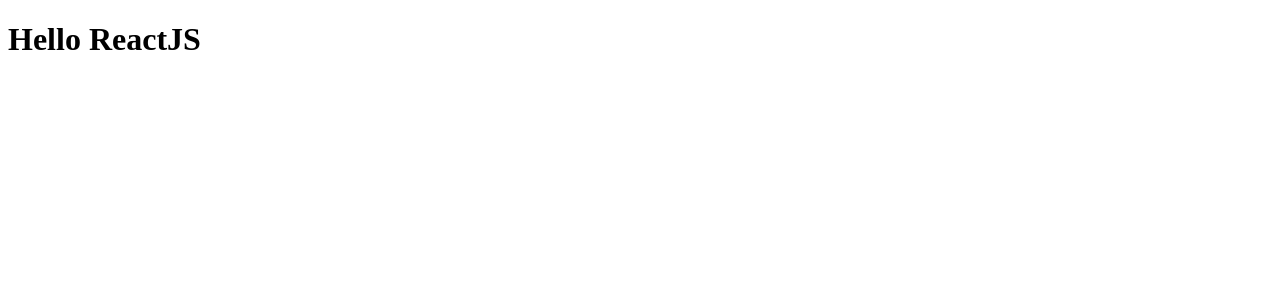
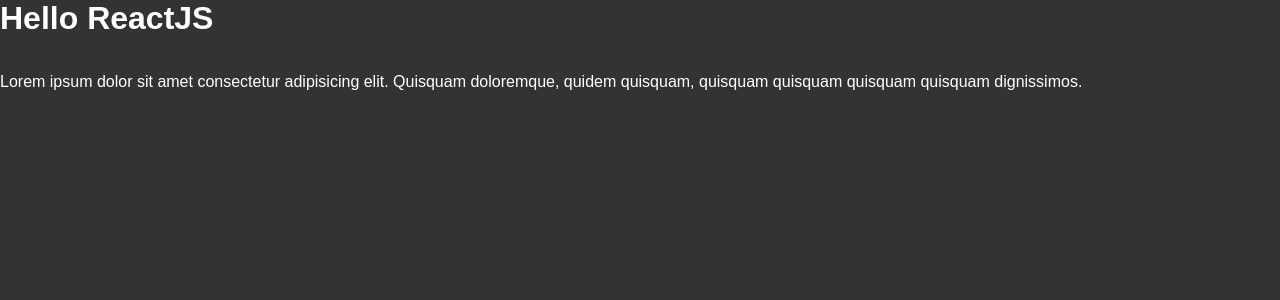
Before and after one commit to washington93/ignite-github-explorer, a React app: page / in a window 1280 px wide. Shown: the top 300 px of the page. Built offline with nearby package versions, Linux system fonts and the light colour scheme.

Commit message:
Configurando webpack para importacao de css com style-loader e css-loader

```diff
--- a/package.json
+++ b/package.json
@@ -20,7 +20,9 @@
     "@babel/preset-react": "^7.16.7",
     "babel-loader": "^8.2.3",
     "cross-env": "^7.0.3",
+    "css-loader": "^6.6.0",
     "html-webpack-plugin": "^5.5.0",
+    "style-loader": "^3.3.1",
     "webpack-cli": "^4.9.2",
     "webpack-dev-server": "^4.7.4"
   }
--- a/src/App.jsx
+++ b/src/App.jsx
@@ -1,5 +1,16 @@
-import React from "react";
+import './styles/global.css';
 
 export function App() {
-  return <h1>Hello ReactJS</h1>;
+  return (
+    <>
+      <h1>Hello ReactJS</h1>
+      <br />
+      <br />
+      <p>
+        Lorem ipsum dolor sit amet consectetur adipisicing elit. Quisquam
+        doloremque, quidem quisquam, quisquam quisquam quisquam quisquam
+        dignissimos.
+      </p>
+    </>
+  );
 }
--- /dev/null
+++ b/src/styles/global.css
@@ -0,0 +1,12 @@
+* {
+    margin: 0;
+    padding: 0;
+    box-sizing: border-box;
+}
+
+body {
+    font-family: Arial, Helvetica, sans-serif;
+    font-size: 16px;
+    background: #333;
+    color: #fff;
+}
--- a/webpack.config.js
+++ b/webpack.config.js
@@ -30,6 +30,11 @@
                 exclude: /node_modules/,
                 use: 'babel-loader'
             },
+            {
+                test: /\.css$/,
+                exclude: /node_modules/,
+                use: ['style-loader', 'css-loader']
+            }
         ]
     }
 }
```
Also changed, not shown: 1 other file (tests, documents, lock files or other folders).
